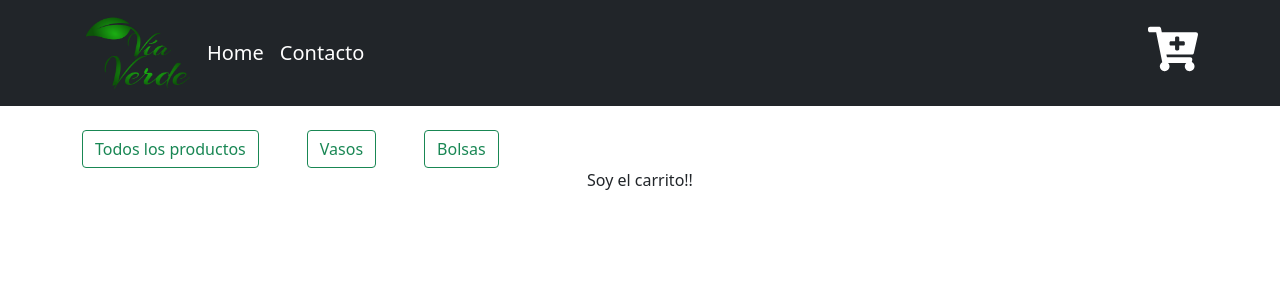
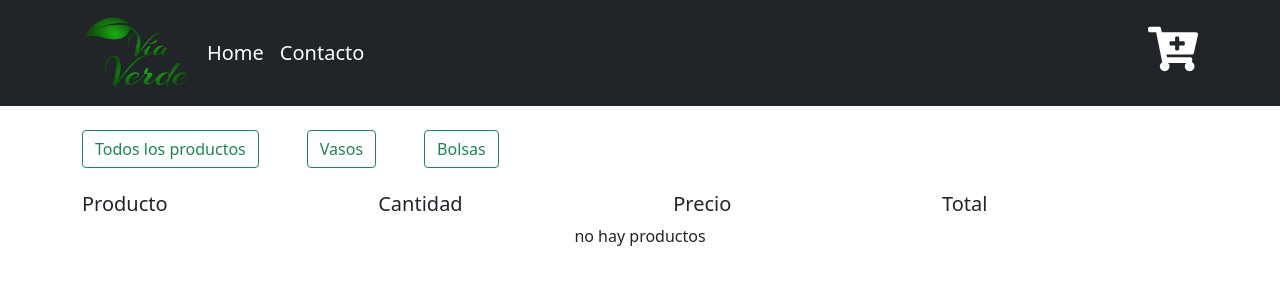
Before and after one commit to TeresitaCaneteL/ViaVerde_Canete, a React (Create React App) app: page /cart in a window 1280 px wide. Shown: the top 300 px of the page. Built offline with nearby package versions, Linux system fonts and the light colour scheme.

Commit message:
subiendo carrito

```diff
--- a/src/components/cart/Cart.js
+++ b/src/components/cart/Cart.js
@@ -1,10 +1,40 @@
-import React from 'react';
+import React, {useContext } from 'react';
+import { CartContext } from '../context/Context.js';
+import {Card, Container,Button,Stack} from 'react-bootstrap';
 
 const Cart = () => {
+  const { cart } = useContext(CartContext);
+  //console.log(cart)
+
   return (
-    <div>
-      Soy el carrito!!
-    </div>
+    <Container>
+        <Stack direction="horizontal" className=" mt-4">
+       <h5 className="me-auto">Producto</h5>
+       <h5 className="me-auto">Cantidad</h5>
+       <h5 className="me-auto">Precio</h5>
+       <h5 className="me-auto">Total</h5>
+       <h5 className=""></h5>
+
+
+       </Stack>
+
+         {cart.length !== 0 ? cart.map((item) =>{
+            //const amount = cart.reduce((item, cart) => item.newItem.price + cart.newItem.price, 0)
+          return (
+            <Stack direction="horizontal" gap="4" className="mb-6 mt-4" >
+             <img src={item.newItem.image} style={{ height: '10rem', width: '10rem' }} className="me-auto" />
+             <h5 className="me-auto">{item.quantity}</h5>
+             <h5 className="me-auto">${item.newItem.price}</h5>
+             <h5 className="me-auto">$total</h5>
+             <Button variant="success">Eliminar</Button>
+
+             </Stack>
+          )
+         }
+       ):'no hay productos'}
+
+
+</Container>
   );
 };
 
--- a/src/components/context/Context.js
+++ b/src/components/context/Context.js
@@ -27,9 +27,11 @@ export const CartProvider = ({defaultValue = [], children}) =>{
       setCart(
 
         [...cart,{"newItem":newItem, "quantity":quantity}]
+
       )
 
     }
+    console.log(cart)
 
 };
 
--- a/src/components/itemDetail/ItemDetail.js
+++ b/src/components/itemDetail/ItemDetail.js
@@ -3,6 +3,7 @@ import 'bootstrap/dist/css/bootstrap.min.css';
 import {Card, Container,Button} from 'react-bootstrap';
 import ItemCount from '../itemCount/ItemCount.js';
 import { CartContext } from '../context/Context.js';
+import Cart from '../cart/Cart';
 import React, {useState, useContext } from 'react';
 
 
@@ -15,7 +16,11 @@ export const ItemDetail = (props)=>{
 
   const onAdd = (num)=>{
     setCart(true);
-    addCart(props.item, num);
+    addCart(props, num);
+    //console.log(props)
+    return(
+      <Cart props={cart}/>
+    )
 
   }
 
```
